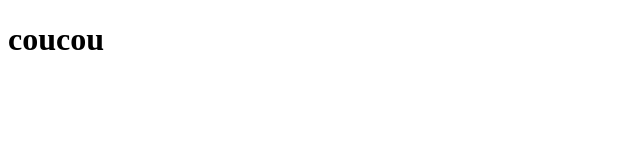
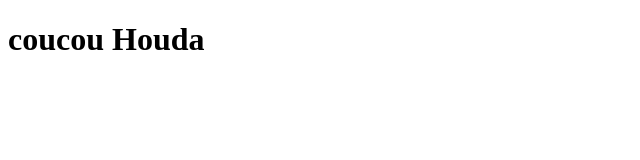
Before and after one commit to houdawebdev2023/parcel, a website: page src/index.html in a window 1280 px wide. Shown: the whole page, without its empty margins (0-640 px from the left). Drawn offline with Linux system fonts and the light colour scheme.

Commit message:
add word

```diff
--- a/src/index.html
+++ b/src/index.html
@@ -6,6 +6,6 @@
     <title>Document</title>
 </head>
 <body>
-    <h1>coucou</h1>
+    <h1>coucou Houda</h1>
 </body>
 </html>
```
